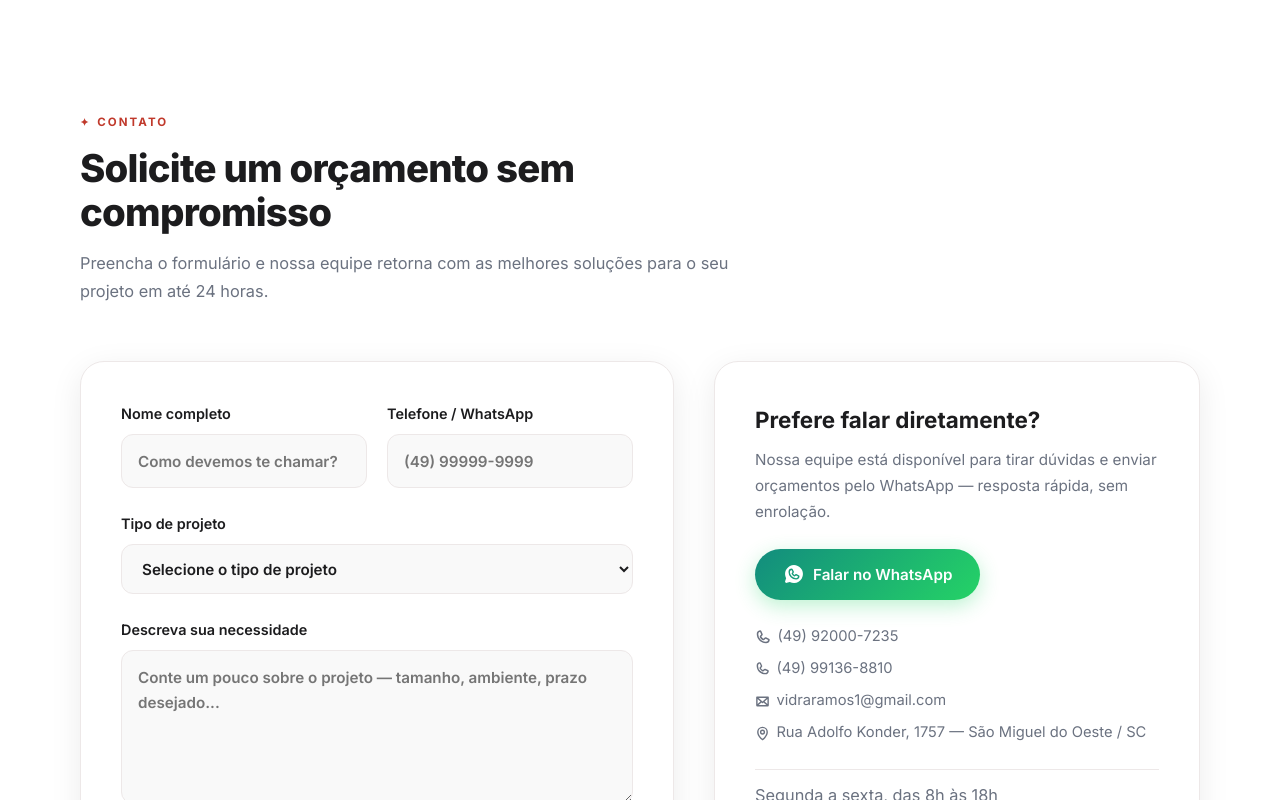
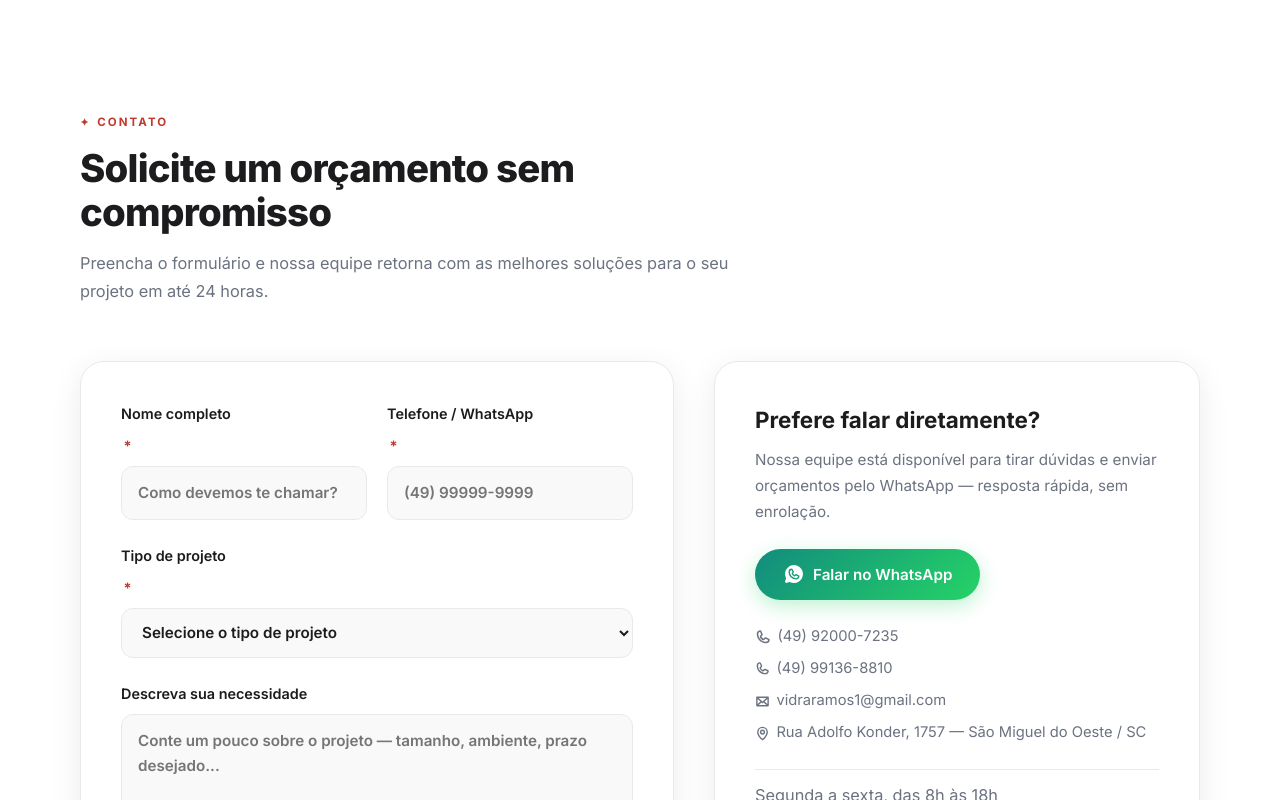
Before and after one commit to paulohramoss/landing-page, a React (Vite) app: page / in a window 1280 px wide. Shown: the part 5305-6105 px from the top of the page. Built offline with nearby package versions, Linux system fonts and the light colour scheme.

Commit message:
feat: add contact section with form and drag-and-drop file upload support

```diff
--- a/src/sections/Contact.tsx
+++ b/src/sections/Contact.tsx
@@ -31,6 +31,14 @@ function formatSize(bytes: number): string {
   return `${(bytes / (1024 * 1024)).toFixed(1)} MB`;
 }
 
+function maskPhone(value: string): string {
+  const d = value.replace(/\D/g, '').slice(0, 11);
+  if (d.length <= 10) {
+    return d.replace(/^(\d{2})(\d)/, '($1) $2').replace(/(\d{4})(\d)/, '$1-$2');
+  }
+  return d.replace(/^(\d{2})(\d)/, '($1) $2').replace(/(\d{5})(\d)/, '$1-$2');
+}
+
 function getBadge(file: File): { label: string; mod: string } {
   if (file.type.startsWith('image/')) return { label: 'IMG', mod: 'img' };
   if (file.type === 'application/pdf') return { label: 'PDF', mod: 'pdf' };
@@ -43,6 +51,7 @@ function Contact(): JSX.Element {
   const [formStatus, setFormStatus] = useState<FormStatus>('idle');
   const [selectedFiles, setSelectedFiles] = useState<FileEntry[]>([]);
   const [isDragging, setIsDragging] = useState(false);
+  const [phone, setPhone] = useState('');
   const formRef = useRef<HTMLFormElement>(null);
   const fileInputRef = useRef<HTMLInputElement>(null);
   const createdUrls = useRef<Set<string>>(new Set());
@@ -130,6 +139,7 @@ function Contact(): JSX.Element {
       });
       setFormStatus('success');
       setSelectedFiles([]);
+      setPhone('');
       form.reset();
     } catch (error) {
       console.error('Não foi possível enviar a mensagem.', error);
@@ -157,17 +167,24 @@ function Contact(): JSX.Element {
           <form className="contact-form" ref={formRef} onSubmit={handleSubmit}>
             <div className="form-grid">
               <label>
-                Nome completo
+                Nome completo <span className="required-mark">*</span>
                 <input name="name" type="text" placeholder="Como devemos te chamar?" required />
               </label>
               <label>
-                Telefone / WhatsApp
-                <input name="phone" type="tel" placeholder="(49) 99999-9999" required />
+                Telefone / WhatsApp <span className="required-mark">*</span>
+                <input
+                  name="phone"
+                  type="tel"
+                  placeholder="(49) 99999-9999"
+                  value={phone}
+                  onChange={e => setPhone(maskPhone(e.target.value))}
+                  required
+                />
               </label>
             </div>
 
             <label>
-              Tipo de projeto
+              Tipo de projeto <span className="required-mark">*</span>
               <select name="projectType" defaultValue="" required>
                 <option value="" disabled>Selecione o tipo de projeto</option>
                 <option value="box-banheiro">Box de Banheiro</option>
--- a/src/styles/global.css
+++ b/src/styles/global.css
@@ -1579,6 +1579,14 @@ textarea:focus {
   display: block;
 }
 
+/* ── Required mark ───────────────────────────────────────── */
+
+.required-mark {
+  color: var(--color-primary);
+  font-weight: 700;
+  margin-left: 0.15rem;
+}
+
 /* ── Form Feedback ───────────────────────────────────────── */
 
 .form-feedback {
```
